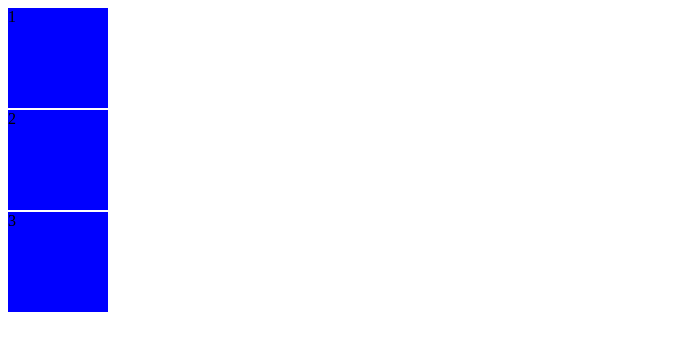
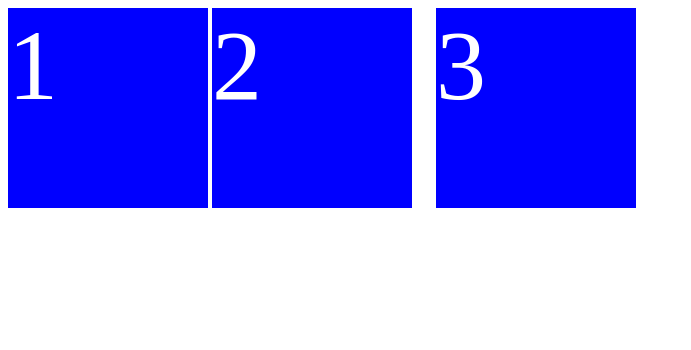
Before and after one commit to OskaKim/css_training, a plain HTML site: page css_training_1/index.html in a window 1280 px wide. Shown: the whole page, without its empty margins (0-691 px from the left). Drawn offline with Linux system fonts and the light colour scheme.

Commit message:
flex없이 픽셀로 수동 조정

```diff
--- a/css_training_1/styles.css
+++ b/css_training_1/styles.css
@@ -1,6 +1,12 @@
 .box {
     background: blue;
-    width: 100px;
-    height: 100px;
-    margin-bottom: 2px;
+    width: 200px;
+    height: 200px;
+    display: inline-block;
+    color: white;
+    font-size: 100px;
 }
+
+.box:nth-child(3) {
+    margin-left: 20px;
+}
```
